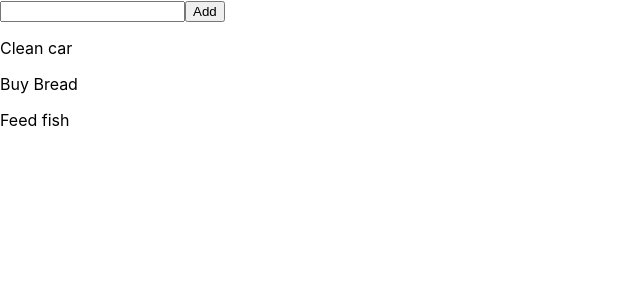
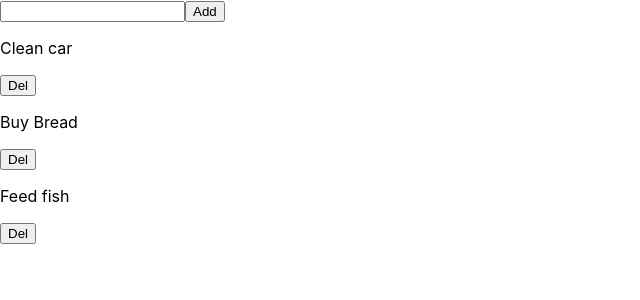
Before and after one commit to moyoamoo/todo-react-demo, a React (Create React App) app: page / in a window 1280 px wide. Shown: the top 300 px of the page, without its empty margins (0-640 px from the left). Built offline with nearby package versions, Linux system fonts and the light colour scheme.

Commit message:
delete todos

```diff
--- a/src/App.js
+++ b/src/App.js
@@ -7,11 +7,19 @@ class App extends Component {
     this.setState({ todoInput: e.target.value });
   };
 
- onAddClick = ()=>{
-  const todos = [...this.state.todos];
-  todos.push(this.state.todoInput)
-  this.setState({todos})
- }
+  onAddClick = () => {
+    const todos = [...this.state.todos];
+    todos.push(this.state.todoInput);
+    this.setState({ todos });
+  };
+
+  onDeleteClick = (todo) => {
+    console.log(todo);
+    const todos = [...this.state.todos]
+    const indexOf = todos.indexOf(todo);
+    todos.splice(indexOf, 1)
+    this.setState({todos})
+  };
 
   render() {
     console.log(this.state);
@@ -22,7 +30,12 @@ class App extends Component {
         <input type="text" onInput={this.onTodoInput} />
         <button onClick={this.onAddClick}>Add</button>
         {todos.map((todo) => {
-          return <p>{todo}</p>;
+          return (
+            <div>
+              <p>{todo}</p>
+              <button onClick={() => this.onDeleteClick(todo)}>Del</button>
+            </div>
+          );
         })}
       </>
     );
```
